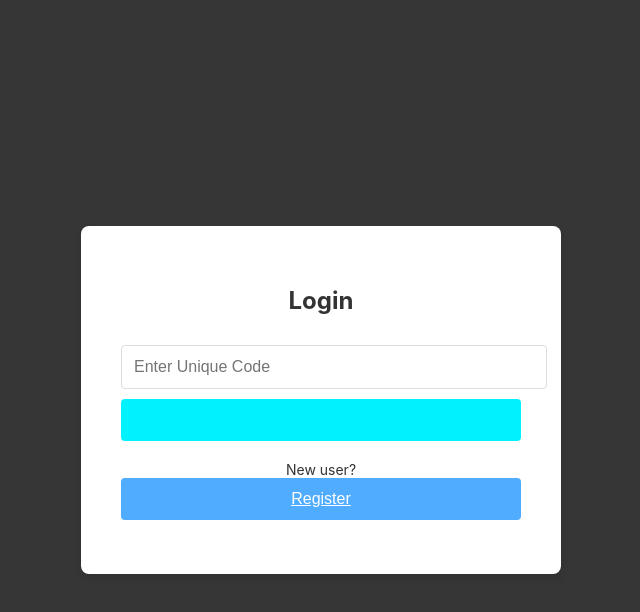
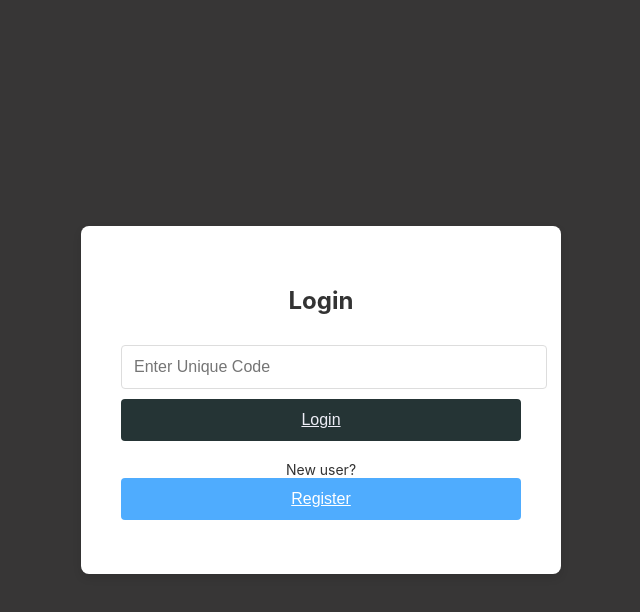
Before and after one commit to Sahani26/nop-chat-new, a React (Create React App) app in the folder frontend/: page / in a window 1280 px wide. In both pictures the pointer is over the button "Login". Shown: the top 612 px of the page, without its empty margins (319-959 px from the left). Built offline with nearby package versions, Linux system fonts and the light colour scheme.

Commit message:
Update style.css

```diff
--- a/frontend/src/style/style.css
+++ b/frontend/src/style/style.css
@@ -152,7 +152,7 @@ h2 {
 }
 
 .login-btn:hover {
-  background-color: #00f2fe;
+  background-color: #253435;
 }
 
 /* Register link */
@@ -251,5 +251,5 @@ h2 {
 }
 
 .login-btn:hover {
-  color: #00f2fe;
+  color: #eeeef7;
 }
```
